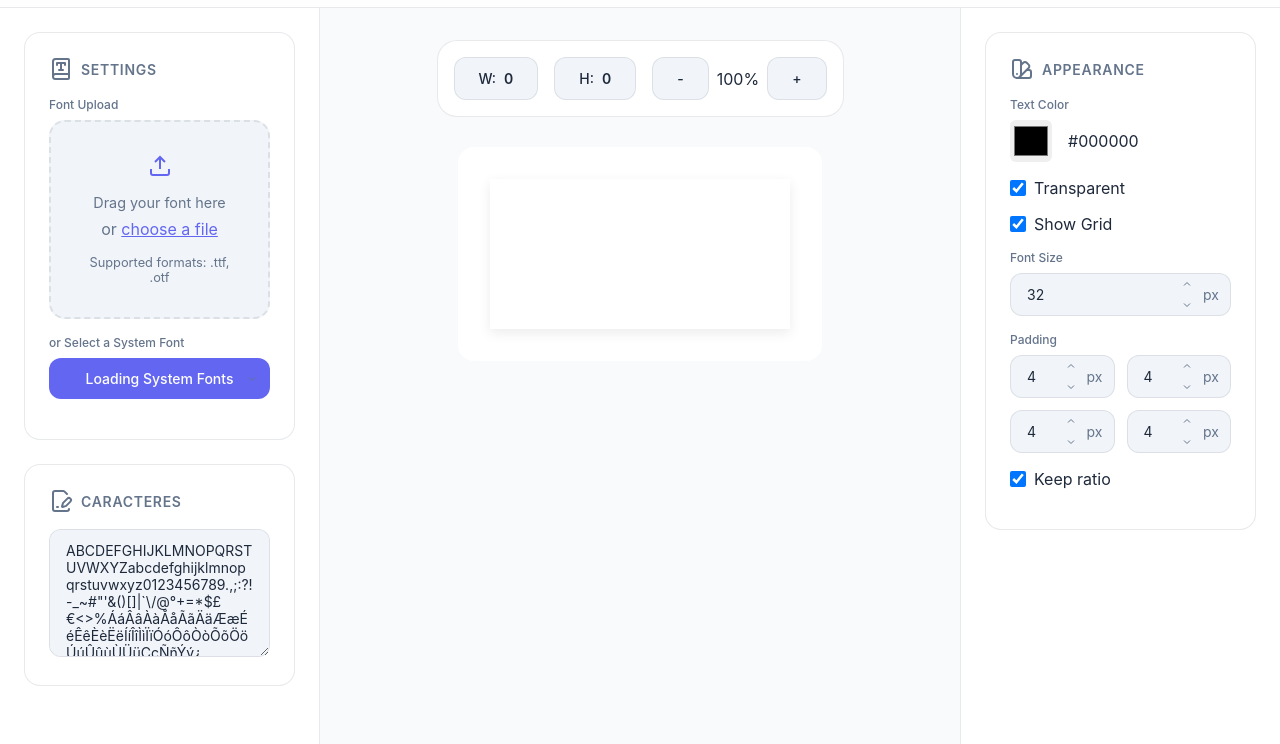
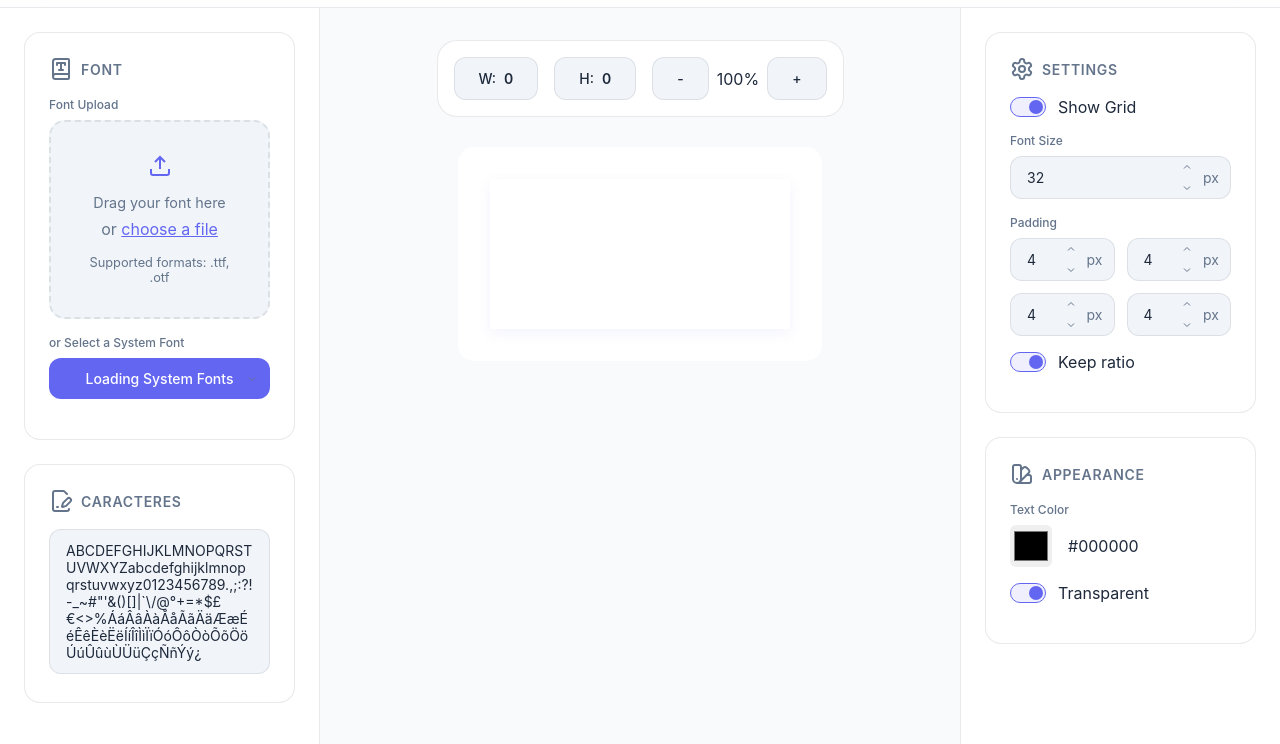
Before and after one commit to italogermando/spritetype, a plain HTML site: page index.html in a window 1280 px wide. Shown: the part 56-800 px from the top of the page. Drawn offline with nearby package versions, Linux system fonts and the light colour scheme.

Commit message:
ui update

```diff
--- a/css/styles.css
+++ b/css/styles.css
@@ -1,7 +1,7 @@
 
 
         :root {
-            --primary: #6366F1;
+            --primary: #6366f1;
             --primary-soft: rgba(99, 102, 241, 0.1);
             --secondary: #F000B9;
             --accent: #2DD4BF;
@@ -22,7 +22,7 @@
 
             /* Shadows */
             --shadow-sm: 0 2px 8px rgba(0, 0, 0, 0.05);
-            --shadow-md: 0 4px 12px rgba(0, 0, 0, 0.08);
+            --shadow-md: 0 4px 12px rgba(99, 101, 241, 8%);
             --shadow-lg: 0 8px 24px rgba(0, 0, 0, 0.12);
 
 
@@ -56,7 +56,7 @@
 
             /* Shadows */
             --shadow-sm: 0 2px 8px rgba(0, 0, 0, 0.2);
-            --shadow-md: 0 4px 12px rgba(0, 0, 0, 0.3);
+            --shadow-md: 0 4px 12px rgba(99, 101, 241, 35%);
             --shadow-lg: 0 8px 24px rgba(0, 0, 0, 0.4);
         }
 
@@ -366,15 +366,69 @@ input[type="number"]::-webkit-outer-spin-button {
         .checkbox-group {
             display: flex;
             align-items: center;
-            gap: 0.5rem;
+            gap: 0.75rem;
             margin: 1rem 0;
+            cursor: pointer;
+            user-select: none;
         }
 
         .checkbox {
-            width: 16px;
-            height: 16px;
-            border-radius: 4px;
+            position: absolute;
+            opacity: 0;
             cursor: pointer;
+            height: 0;
+            width: 0;
+        }
+
+        .toggle-switch {
+            position: relative;
+            display: inline-block;
+            width: 36px;
+            height: 20px;
+            flex-shrink: 0;
+        }
+
+        .toggle-slider {
+            position: absolute;
+            cursor: pointer;
+            top: 0;
+            left: 0;
+            right: 0;
+            bottom: 0;
+            background-color: var(--bg-hover);
+            border: 1px solid var(--border-soft);
+            transition: all var(--transition-smooth);
+            border-radius: 20px;
+        }
+
+        .toggle-slider:before {
+            position: absolute;
+            content: "";
+            height: 14px;
+            width: 14px;
+            left: 2px;
+            bottom: 2px;
+            background-color: var(--text-secondary);
+            transition: all var(--transition-smooth);
+            border-radius: 50%;
+        }
+
+        .checkbox:checked + .toggle-slider {
+            background-color: var(--primary-soft);
+            border-color: var(--primary);
+        }
+
+        .checkbox:checked + .toggle-slider:before {
+            transform: translateX(16px);
+            background-color: var(--primary);
+        }
+
+        .checkbox-group:hover .toggle-slider:before {
+            transform: scale(1.1);
+        }
+
+        .checkbox:checked:hover + .toggle-slider:before {
+            transform: translateX(16px) scale(1.1);
         }
 
         .btn {
@@ -425,6 +479,10 @@ input[type="number"]::-webkit-outer-spin-button {
             gap: 24px;
             position: relative;
             transition: all var(--transition-smooth);
+        }
+
+        #characters {
+            resize: none;
         }
 
         #previewCanvas {
--- a/index.html
+++ b/index.html
@@ -59,7 +59,7 @@
                         <path d="M16 8V6H8v2"/>
                         <path d="M4 19.5v-15A2.5 2.5 0 0 1 6.5 2H19a1 1 0 0 1 1 1v18a1 1 0 0 1-1 1H6.5a1 1 0 0 1 0-5H20"/>
                     </svg>
-                    Settings
+                    Font
                 </h2>
 
                 <div class="input-group">
@@ -108,7 +108,7 @@
                     </svg>
                     Caracteres
                 </h2>
-                <textarea id="characters" class="input" rows="6">ABCDEFGHIJKLMNOPQRSTUVWXYZabcdefghijklmnopqrstuvwxyz0123456789.,;:?!-_~#"'&()[]|`\/@°+=*$£€<>%ÁáÂâÀàÅåÃãÄäÆæÉéÊêÈèËëÍíÎîÌìÏïÓóÔôÒòÕõÖöÚúÛûùÙÜüÇçÑñÝý¿</textarea>
+                <textarea id="characters" class="input" rows="7">ABCDEFGHIJKLMNOPQRSTUVWXYZabcdefghijklmnopqrstuvwxyz0123456789.,;:?!-_~#"'&()[]|`\/@°+=*$£€<>%ÁáÂâÀàÅåÃãÄäÆæÉéÊêÈèËëÍíÎîÌìÏïÓóÔôÒòÕõÖöÚúÛûùÙÜüÇçÑñÝý¿</textarea>
             </div>
         </aside>
 
@@ -133,6 +133,55 @@
         <aside class="sidebar-right" id="sidebarRight">
             <div class="section">
                 <h2 class="section-title">
+                    <svg xmlns="http://www.w3.org/2000/svg" width="24" height="24" viewBox="0 0 24 24" fill="none" stroke="currentColor" stroke-width="2" stroke-linecap="round" stroke-linejoin="round" class="lucide lucide-settings">
+                        <path d="M12.22 2h-.44a2 2 0 0 0-2 2v.18a2 2 0 0 1-1 1.73l-.43.25a2 2 0 0 1-2 0l-.15-.08a2 2 0 0 0-2.73.73l-.22.38a2 2 0 0 0 .73 2.73l.15.1a2 2 0 0 1 1 1.72v.51a2 2 0 0 1-1 1.74l-.15.09a2 2 0 0 0-.73 2.73l.22.38a2 2 0 0 0 2.73.73l.15-.08a2 2 0 0 1 2 0l.43.25a2 2 0 0 1 1 1.73V20a2 2 0 0 0 2 2h.44a2 2 0 0 0 2-2v-.18a2 2 0 0 1 1-1.73l.43-.25a2 2 0 0 1 2 0l.15.08a2 2 0 0 0 2.73-.73l.22-.39a2 2 0 0 0-.73-2.73l-.15-.08a2 2 0 0 1-1-1.74v-.5a2 2 0 0 1 1-1.74l.15-.09a2 2 0 0 0 .73-2.73l-.22-.38a2 2 0 0 0-2.73-.73l-.15.08a2 2 0 0 1-2 0l-.43-.25a2 2 0 0 1-1-1.73V4a2 2 0 0 0-2-2z"/>
+                        <circle cx="12" cy="12" r="3"/>
+                    </svg>
+                    Settings
+                </h2>
+
+                <label class="checkbox-group" for="showGrid">
+                    <span class="toggle-switch">
+                        <input type="checkbox" id="showGrid" checked class="checkbox">
+                        <span class="toggle-slider"></span>
+                    </span>
+                    Show Grid
+                </label>
+
+                <div class="input-group" id="gridControls" style="display: none;">
+                    <label class="input-label">Grid Color</label>
+                    <div class="color-input">
+                        <input type="color" id="gridColor" value="#000000">
+                        <input type="range" id="gridOpacity" min="1" max="100" value="50" class="input">
+                        <span id="gridOpacityValue">50%</span>
+                    </div>
+                </div>
+
+                <div class="input-group">
+                    <label class="input-label" for="fontSize">Font Size</label>
+                    <input type="number" id="fontSize" value="32" min="8" max="256" class="input">
+                </div>
+
+                <div class="input-group">
+                    <label class="input-label">Padding</label>
+                    <div class="padding-grid">
+                        <input type="number" id="paddingTop" value="4" min="0" max="64" class="input" placeholder="Top">
+                        <input type="number" id="paddingRight" value="4" min="0" max="64" class="input" placeholder="Right">
+                        <input type="number" id="paddingBottom" value="4" min="0" max="64" class="input" placeholder="Bottom">
+                        <input type="number" id="paddingLeft" value="4" min="0" max="64" class="input" placeholder="Left">
+                    </div>
+                    <label class="checkbox-group" for="lockProportion">
+                        <span class="toggle-switch">
+                            <input type="checkbox" id="lockProportion" checked class="checkbox">
+                            <span class="toggle-slider"></span>
+                        </span>
+                        Keep ratio
+                    </label>
+                </div>
+            </div>
+
+            <div class="section">
+                <h2 class="section-title">
                     <svg xmlns="http://www.w3.org/2000/svg" width="24" height="24" viewBox="0 0 24 24" fill="none" stroke="currentColor" stroke-width="2" stroke-linecap="round" stroke-linejoin="round" class="lucide lucide-swatch-book">
                         <path d="M11 17a4 4 0 0 1-8 0V5a2 2 0 0 1 2-2h4a2 2 0 0 1 2 2Z"/>
                         <path d="M16.7 13H19a2 2 0 0 1 2 2v4a2 2 0 0 1-2 2H7"/>
@@ -150,42 +199,13 @@
                     </div>
                 </div>
 
-                <div class="checkbox-group">
-                    <input type="checkbox" id="transparentBg" checked class="checkbox">
-                    <label for="transparentBg">Transparent</label>
-                </div>
-
-                <div class="checkbox-group">
-                    <input type="checkbox" id="showGrid" checked class="checkbox">
-                    <label for="showGrid">Show Grid</label>
-                </div>
-
-                <div class="input-group" id="gridControls" style="display: none;">
-                    <label class="input-label">Grid Color</label>
-                    <div class="color-input">
-                        <input type="color" id="gridColor" value="#000000">
-                        <input type="range" id="gridOpacity" min="1" max="100" value="50" class="input">
-                        <span id="gridOpacityValue">50%</span>
-                    </div>
-                </div>
-
-                <div class="input-group">
-                    <label class="input-label" for="fontSize">Font Size</label>
-                    <input type="number" id="fontSize" value="32" min="8" max="128" class="input">
-                </div>
-
-                <div class="input-group">
-                    <label class="input-label">Padding</label>
-                    <div class="padding-grid">
-                        <input type="number" id="paddingTop" value="4" min="0" max="64" class="input" placeholder="Top">
-                        <input type="number" id="paddingRight" value="4" min="0" max="64" class="input" placeholder="Right">
-                        <input type="number" id="paddingBottom" value="4" min="0" max="64" class="input" placeholder="Bottom">
-                        <input type="number" id="paddingLeft" value="4" min="0" max="64" class="input" placeholder="Left">
-                    </div>
-                    <div class="checkbox-group">
-                        <input type="checkbox" id="lockProportion" checked class="checkbox">
-                        <label for="lockProportion">Keep ratio</label>
-                    </div>
+                <label class="checkbox-group" for="transparentBg">
+                    <span class="toggle-switch">
+                        <input type="checkbox" id="transparentBg" checked class="checkbox">
+                        <span class="toggle-slider"></span>
+                    </span>
+                    Transparent
+                </label>
                 </div>
             </div>
         </aside>
```
Also changed, not shown: 1 other file.
